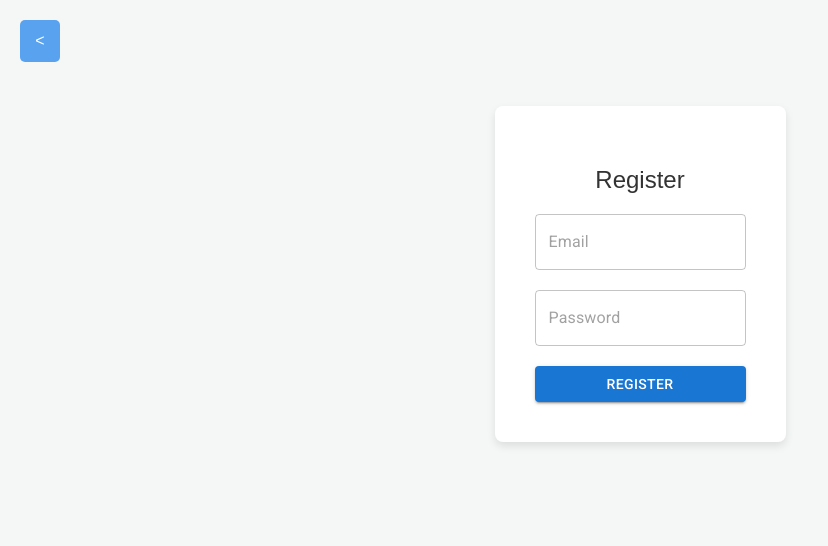
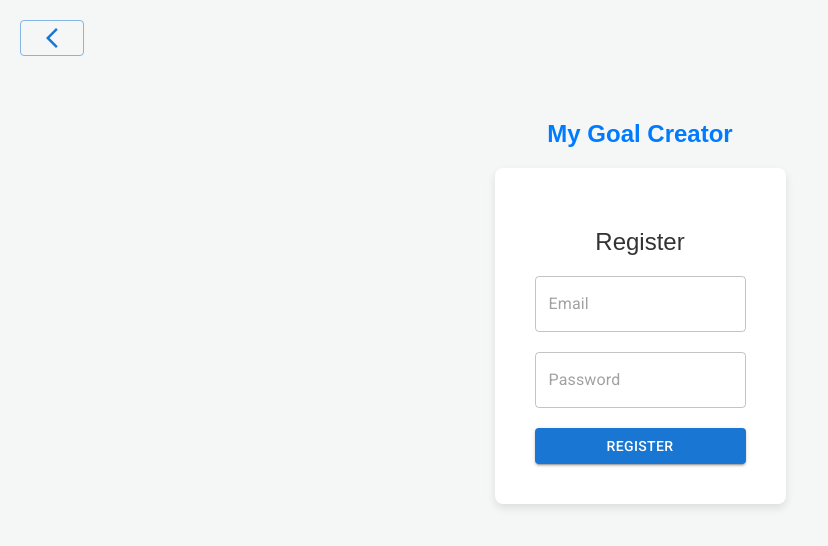
Before and after one commit to CodeJonesW/tubeScriptAiWebApp-v2, a React (Create React App) app: page / in a window 1280 px wide. Both pictures are taken after a click on the button "REGISTER". Shown: the top 546 px of the page, without its empty margins (0-828 px from the left). Built offline with nearby package versions, Linux system fonts and the light colour scheme.

Commit message:
update app component to use mui

```diff
--- a/src/App.js
+++ b/src/App.js
@@ -1,5 +1,6 @@
 import React, { useState, useEffect } from "react";
-import { Button } from "@mui/material";
+import { Button, Box } from "@mui/material";
+import ArrowBackIosNewIcon from "@mui/icons-material/ArrowBackIosNew";
 import Profile from "./components/Profile";
 import Goals from "./components/Goals";
 import Login from "./components/Login";
@@ -62,8 +63,9 @@ const App = () => {
 
   const BackButton = () => {
     return (
-      <div style={{ width: "100%", marginBottom: "44px" }}>
-        <button
+      <Box style={{ width: "100%", marginBottom: "44px" }}>
+        <Button
+          variant="outlined"
           onClick={() => setDisplayComponent("welcome")}
           style={{
             width: "24px",
@@ -73,25 +75,26 @@ const App = () => {
           }}
           className="secondary-button"
         >
-          {"<"}
-        </button>
-      </div>
+          <ArrowBackIosNewIcon />
+        </Button>
+      </Box>
     );
   };
 
   return (
     <>
       {!isAuthenticated ? (
-        <div className="onboarding-container">
+        <Box className="onboarding-container">
           {displayComponent === "welcome" ? (
-            <div>
+            <Box>
               <h2>My Goal Creator</h2>
               <HowToUseCard displayComponent={setDisplayComponent} />
-            </div>
+            </Box>
           ) : null}
           {displayComponent === "register" ? (
             <>
               <BackButton />
+              <h2>My Goal Creator</h2>
               <Register
                 back={() => setDisplayComponent("welcome")}
                 onRegister={() => {
@@ -104,19 +107,20 @@ const App = () => {
           {displayComponent === "login" ? (
             <>
               <BackButton />
+              <h2>My Goal Creator</h2>
               <Login
                 back={() => setDisplayComponent("welcome")}
                 onLogin={handleLogin}
               />
             </>
           ) : null}
-        </div>
+        </Box>
       ) : (
-        <div className="app-container">
-          <div style={{ width: "100%" }}>
-            <div className="nav-container">
+        <Box className="app-container">
+          <Box style={{ width: "100%" }}>
+            <Box className="nav-container">
               <h2>My Goal Creator</h2>
-              <div className="logout-container">
+              <Box className="logout-container">
                 <Button
                   variant="outlined"
                   className="logout-button"
@@ -124,19 +128,19 @@ const App = () => {
                 >
                   Logout
                 </Button>
-              </div>
-            </div>
-            <div className="profile-container">
+              </Box>
+            </Box>
+            <Box className="profile-container">
               <Profile
                 profile={profile}
                 showGoals={handleShowGoals}
                 showGoalCreator={handleShowGoalCreator}
                 isShowingGoals={showGoals}
               />
-            </div>
-          </div>
+            </Box>
+          </Box>
           {!showGoals ? <Analyze /> : <Goals goals={goals} />}
-        </div>
+        </Box>
       )}
     </>
   );
```
